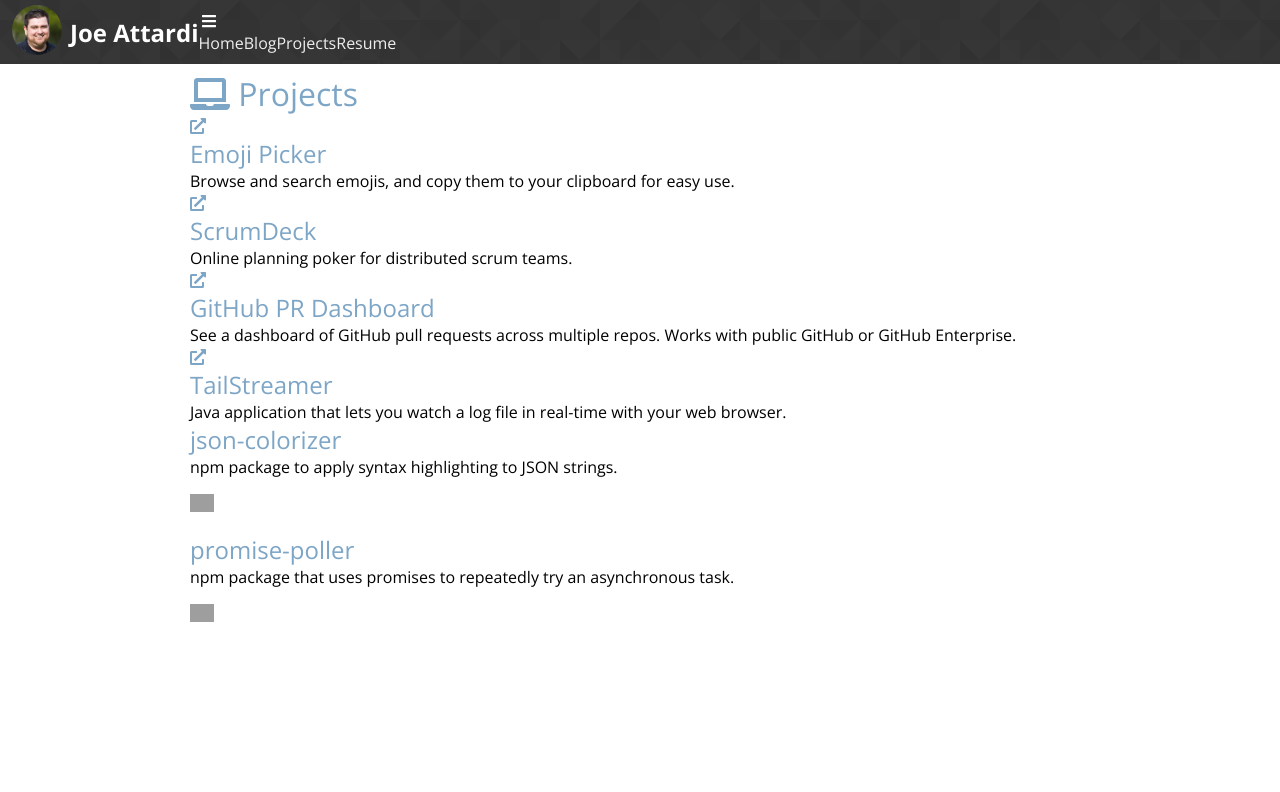
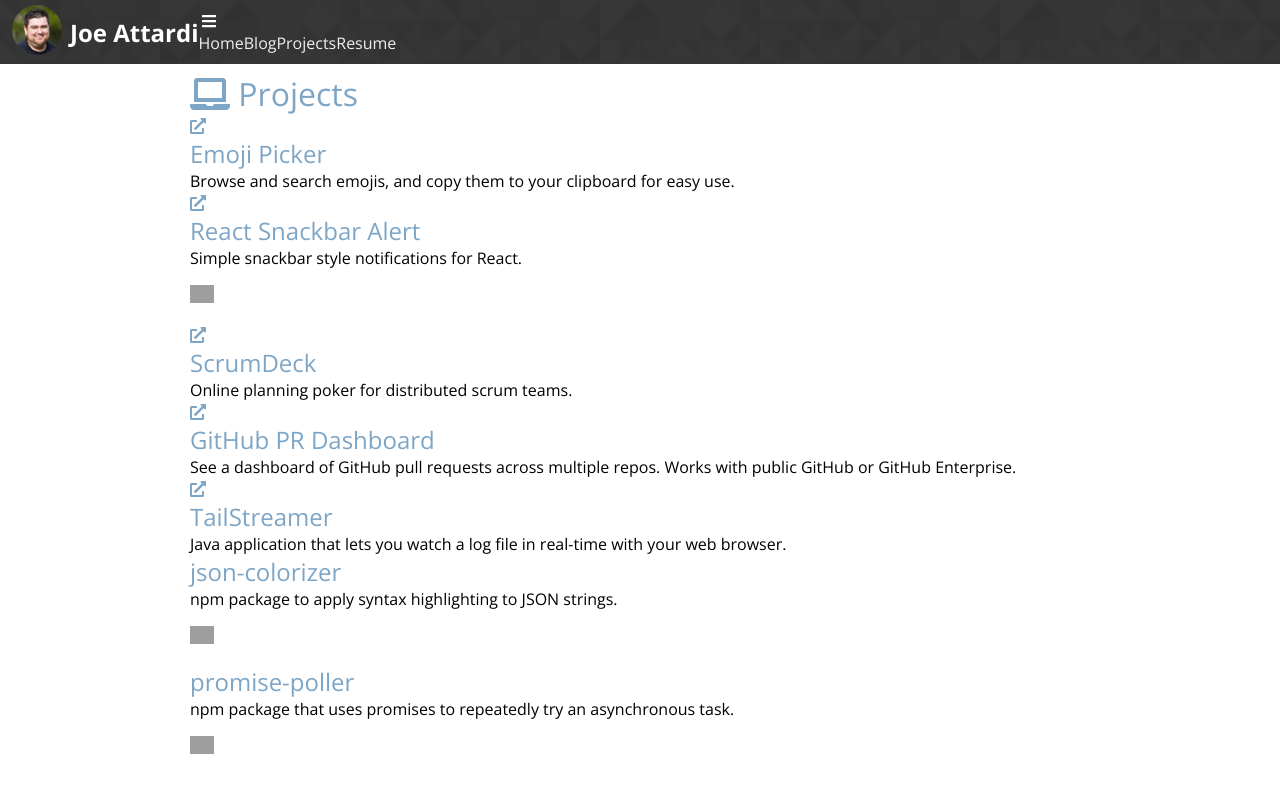
Before and after one commit to websiteinspiration/gatsby-portfolio-website-example, a Gatsby site: page /projects in a window 1280 px wide. Built offline with nearby package versions, Linux system fonts and the light colour scheme; Gatsby itself is replaced by a stand-in of ours; grey boxes are pictures that could not be loaded.

Commit message:
add react-snackbar-alert project

```diff
--- a/src/pages/projects/index.js
+++ b/src/pages/projects/index.js
@@ -7,6 +7,7 @@
 import emojiPicker from '../../images/projects/emoji-picker.png';
 import githubPrDashboard from '../../images/projects/github-pr-dashboard.png';
 import scrumDeck from '../../images/projects/scrum-deck.png';
+import snackbar from '../../images/projects/react-snackbar-alert.png';
 import tailstreamer from '../../images/projects/tailstreamer.png';
 
 import styles from './index.module.scss';
@@ -23,6 +24,16 @@
             image={emojiPicker}
             href="https://emojipicker.app">
             Browse and search emojis, and copy them to your clipboard for easy use.
+          </ProjectCard>
+
+          <ProjectCard
+            name="React Snackbar Alert"
+            image={snackbar}
+            href="https://npmjs.com/package/react-snackbar-alert">
+            Simple snackbar style notifications for React.
+            <p>
+              <a href="https://badge.fury.io/js/react-snackbar-alert"><img src="https://badge.fury.io/js/react-snackbar-alert.svg" alt="npm version" height="18" /></a>
+            </p>
           </ProjectCard>
 
           <ProjectCard
```
Also changed, not shown: src/images/projects/react-snackbar-alert.png (added).
